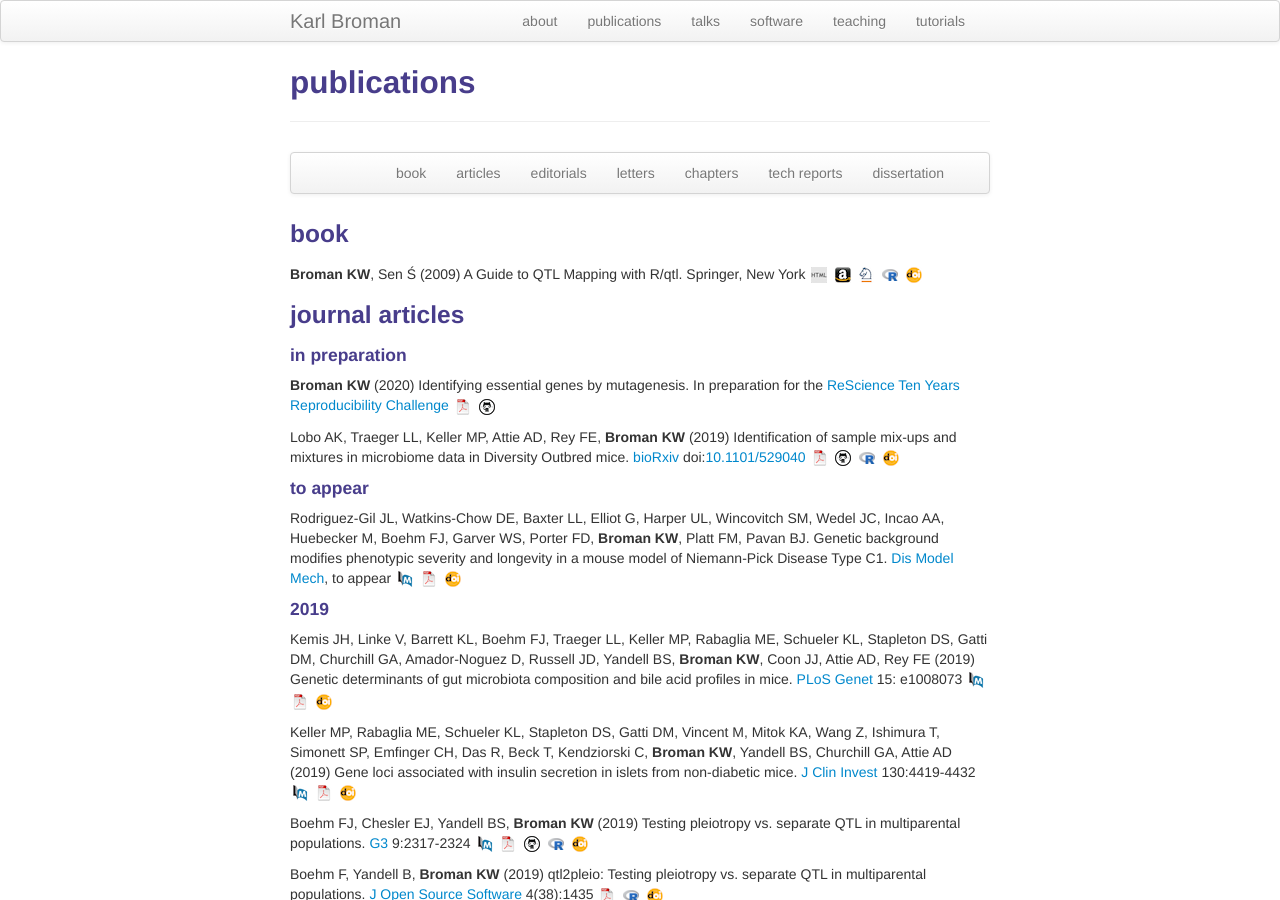
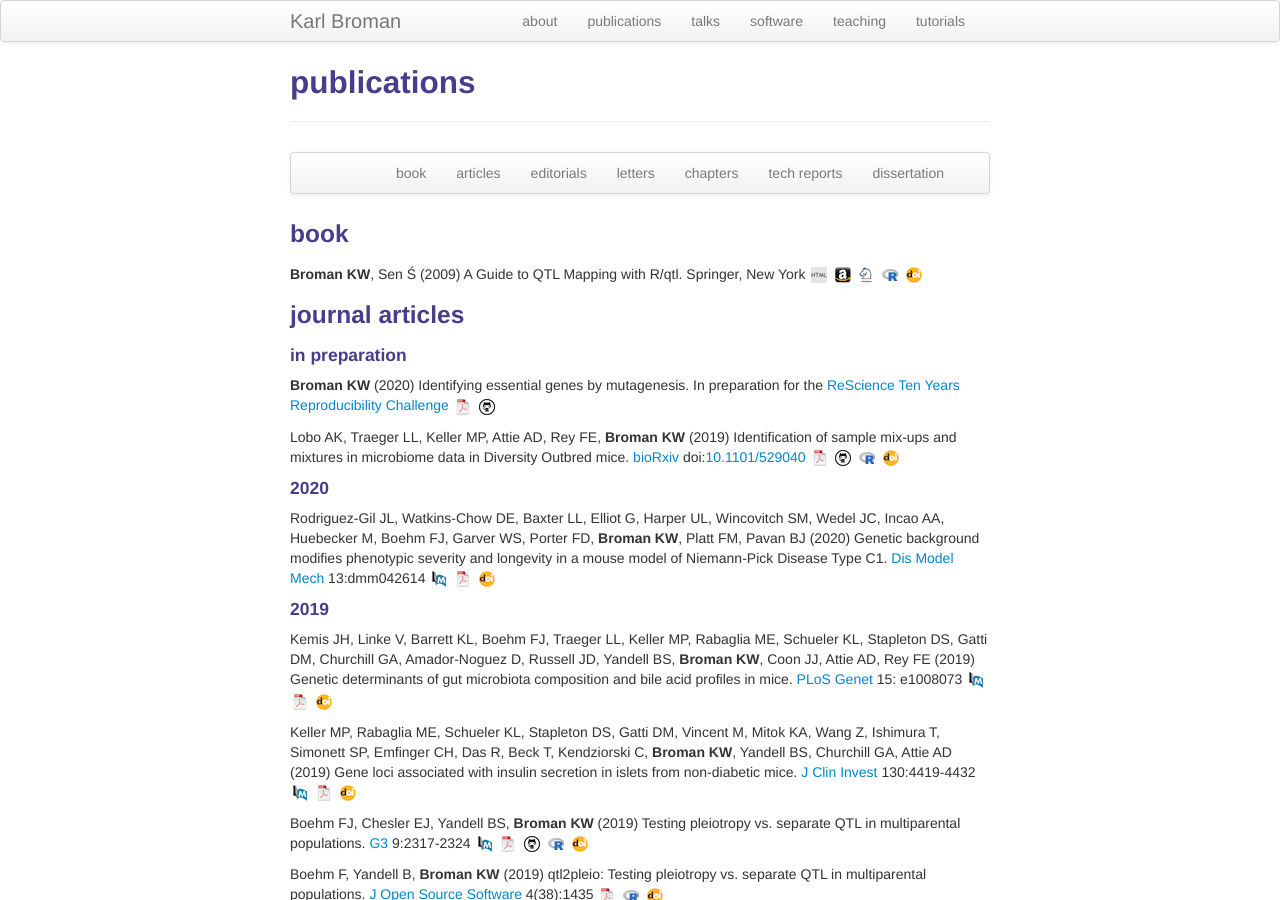
Before and after one commit to kbroman/kbroman.github.io, a Jekyll site: the page built from pages/pubs.md, in a window 1280 px wide and 900 px high. Built offline with Jekyll 4.4.1, drawn with Linux system fonts in a browser that asks for light colours.

Commit message:
Rodriguez-Gil paper is now published

```diff
--- a/pages/pubs.md
+++ b/pages/pubs.md
@@ -48,16 +48,16 @@ Diversity Outbred mice.
 [![R/mbmixture software](icons16/R-icon.png)](https://github.com/kbroman/mbmixture)
 [![doi](icons16/doi-icon.png)](https://doi.org/10.1101/529040)
 
-#### to appear
+#### 2020
 
 Rodriguez-Gil JL, Watkins-Chow DE, Baxter LL, Elliot G, Harper UL,
 Wincovitch SM, Wedel JC, Incao AA, Huebecker M, Boehm FJ, Garver WS,
-Porter FD, **Broman KW**, Platt FM, Pavan BJ. Genetic background
+Porter FD, **Broman KW**, Platt FM, Pavan BJ (2020) Genetic background
 modifies phenotypic severity and longevity in a mouse model of
 Niemann-Pick Disease Type C1.
-[Dis Model Mech](https://dmm.biologists.org/), to appear
+[Dis Model Mech](https://dmm.biologists.org/) 13:dmm042614
 [![PubMed](icons16/pubmed-icon.png)](https://pubmed.ncbi.nlm.nih.gov/31996359)
-[![pdf](icons16/pdf-icon.png)](https://dmm.biologists.org/content/dmm/early/2020/01/25/dmm.042614.full.pdf)
+[![pdf](icons16/pdf-icon.png)](https://dmm.biologists.org/content/13/3/dmm042614.full-text.pdf?with-ds=yes)
 [![doi](icons16/doi-icon.png)](https://doi.org/10.1242/dmm.042614)
 <!-- * 159 * -->
 <!-- https://doi.org/10.1242/dmm.042614) -->
```
